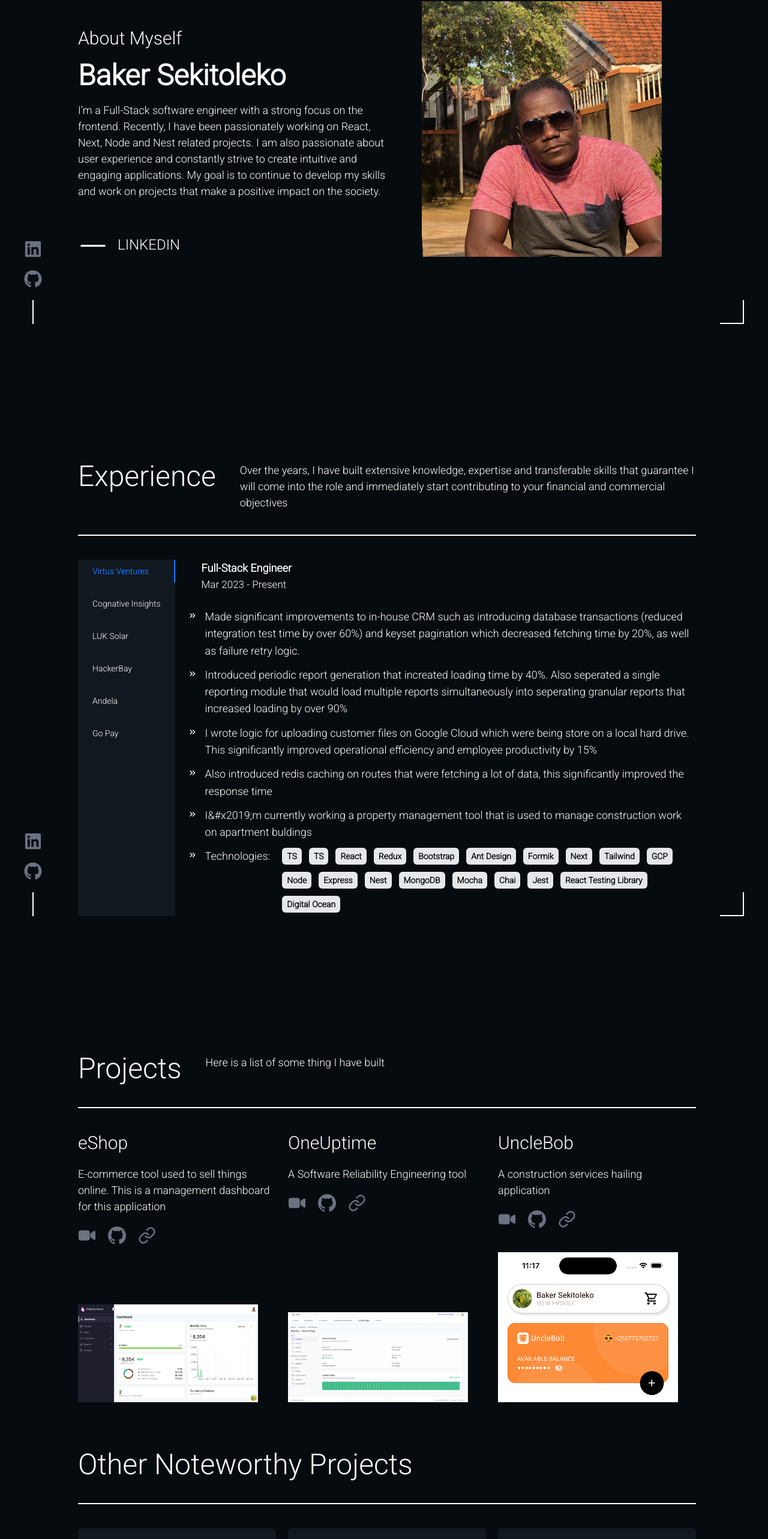
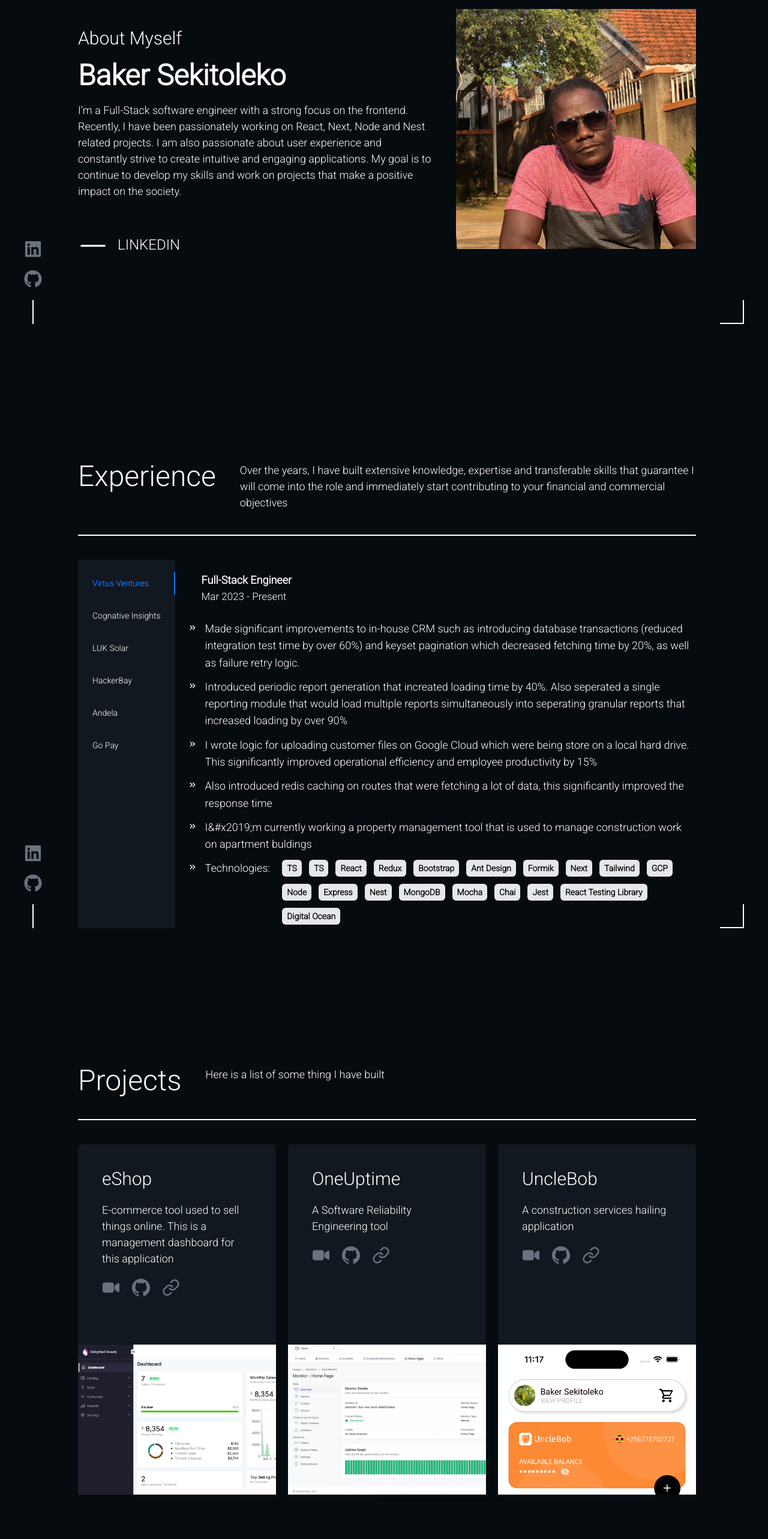
Before and after one commit to Qadriyah/portifolio, a Next.js app: page / in a window 1280 px wide. Shown: the part 220-2785 px from the top of the page at 60% size. Built offline with nearby package versions, Linux system fonts and the light colour scheme.

Commit message:
Feat: Code refactoring

```diff
--- a/src/app/globals.css
+++ b/src/app/globals.css
@@ -68,12 +68,18 @@ body {
 .ant-tabs-tab {
   width: 50%;
   color: #fff !important;
+  width: 100%;
+  margin-top: 20px;
+}
+
+.ant-tabs-tab:hover {
+  color: #1677ff !important;
 }
 
 .background {
   position: absolute;
   top: 0;
-  left: 0;
+  right: 0;
   bottom: 0;
   width: 300px;
   height: 100vh;
@@ -88,8 +94,8 @@ button {
   -ms-user-select: none;
   cursor: pointer;
   position: absolute;
-  top: 18px;
-  left: 15px;
+  top: 0;
+  right: 0;
   width: 50px;
   height: 50px;
   border-radius: 50%;
@@ -105,29 +111,18 @@ li {
 .menu ul {
   padding: 25px;
   position: absolute;
-  top: 100px;
-  width: 230px;
+  top: 50px;
+  right: 0;
+  width: 300px;
+  display: flex;
+  flex-direction: column;
+  align-items: center;
 }
 
 .menu ul li {
   list-style: none;
-  margin-bottom: 20px;
-  display: flex;
-  align-items: center;
+  width: 150px;
+  height: 70px;
   cursor: pointer;
+  text-align: center;
 }
-
-.icon-placeholder {
-  width: 40px;
-  height: 40px;
-  border-radius: 50%;
-  flex: 40px 0;
-  margin-right: 20px;
-}
-
-.text-placeholder {
-  border-radius: 5px;
-  width: 200px;
-  height: 20px;
-  flex: 1;
-}
--- a/src/components/About.tsx
+++ b/src/components/About.tsx
@@ -21,7 +21,7 @@ const About = () => {
   return (
     <Container containerId="about">
       <div
-        className="flex-1 flex flex-col-reverse lg:flex-row"
+        className="flex-1 flex gap-10 flex-col-reverse lg:flex-row"
         ref={ref}
         id={isVisible ? "visible" : ""}
       >
@@ -48,14 +48,15 @@ const About = () => {
             </Link>
           </div>
         </div>
-        <div className="flex-1 flex justify-center my-auto">
-          <Image
-            src="/assets/images/me.jpg"
-            alt="me"
-            width={400}
-            height={400}
-          />
-        </div>
+        <div
+          className="min-h-[300px] w-full lg:w-[400px] lg:h-[400px] my-auto"
+          style={{
+            backgroundImage: `url(${"/assets/images/me.jpg"})`,
+            backgroundRepeat: "no-repeat",
+            backgroundSize: "cover",
+            backgroundPosition: "center",
+          }}
+        />
       </div>
     </Container>
   );
--- a/src/components/Employment.tsx
+++ b/src/components/Employment.tsx
@@ -12,7 +12,7 @@ export type IProps = {
 
 const Employment: FunctionComponent<IProps> = ({ employer }) => {
   return (
-    <div className="pl-5">
+    <div className="pl-5 pt-[20px]">
       <div className="mb-5">
         <p className="font-bold">{employer.position}</p>
         <p className="text-[17px]">{employer.date}</p>
--- a/src/components/Experience.tsx
+++ b/src/components/Experience.tsx
@@ -76,8 +76,6 @@ const Experience = () => {
             objectives
           </p>
         </div>
-        <div className="overflow-x-scroll min-w-[200px]">
-          <div>
         <Tabs
           tabPosition="left"
           animated={{ tabPane: false, inkBar: false }}
@@ -90,8 +88,6 @@ const Experience = () => {
           className={`${roboto.className}`}
         />
       </div>
-        </div>
-      </div>
     </Container>
   );
 };
--- a/src/components/OtherProject.tsx
+++ b/src/components/OtherProject.tsx
@@ -5,32 +5,29 @@ import { SiGithub } from "react-icons/si";
 import Technologies from "./Technologies";
 
 type IProps = {
-  title: string;
-  description: string;
-  repo: string;
-  technologies: string[];
+  project: {
+    title: string;
+    description: string;
+    repo: string;
+    technologies: string[];
+  };
 };
 
-const OtherProject: FunctionComponent<IProps> = ({
-  repo,
-  title,
-  description,
-  technologies,
-}) => {
+const OtherProject: FunctionComponent<IProps> = ({ project }) => {
   return (
     <div className="bg-[#12181f] p-5 rounded-md flex flex-col justify-between gap-5">
       <div>
         <div className="flex justify-between">
           <BsFolder2Open size={30} className="text-white" />
-          <Link href={repo} target="_blank" className="cursor-pointer">
+          <Link href={project.repo} target="_blank" className="cursor-pointer">
             <SiGithub size={30} className="text-gray-500 hover:text-white" />
           </Link>
         </div>
-        <p className="text-3xl my-5">{title}</p>
-        <p>{description}</p>
+        <p className="text-3xl my-5">{project.title}</p>
+        <p>{project.description}</p>
       </div>
       <div className="flex gap-3">
-        <Technologies technologies={technologies} />
+        <Technologies technologies={project.technologies} />
       </div>
     </div>
   );
--- a/src/components/ProjectItem.tsx
+++ b/src/components/ProjectItem.tsx
@@ -6,6 +6,7 @@ import Link from "next/link";
 import Image from "next/image";
 
 type IProps = {
+  project: {
     title: string;
     description: string;
     image: string;
@@ -13,33 +14,36 @@ type IProps = {
     repo: string;
     host: string;
   };
+};
 
-const ProjectItem: FunctionComponent<IProps> = ({
-  title,
-  description,
-  image,
-  video,
-  repo,
-  host,
-}) => {
+const ProjectItem: FunctionComponent<IProps> = ({ project }) => {
   return (
-    <div className="flex-1 flex flex-col gap-5 justify-between">
-      <div>
-        <p className="text-3xl mb-5">{title}</p>
-        <p>{description}</p>
+    <div className="flex-1 flex flex-col gap-5 justify-between bg-[#12181f] rounded-md">
+      <div className="p-10">
+        <p className="text-3xl mb-5">{project.title}</p>
+        <p>{project.description}</p>
         <div className="flex gap-5 my-5">
-          <Link href={video} target="_blank" className="cursor-pointer">
+          <Link href={project.video} target="_blank" className="cursor-pointer">
             <IoVideocam size={30} className="text-gray-500 hover:text-white" />
           </Link>
-          <Link href={repo} target="_blank" className="cursor-pointer">
+          <Link href={project.repo} target="_blank" className="cursor-pointer">
             <SiGithub size={30} className="text-gray-500 hover:text-white" />
           </Link>
-          <Link href={host} target="_blank" className="cursor-pointer">
+          <Link href={project.host} target="_blank" className="cursor-pointer">
             <FiLink size={30} className="text-gray-500 hover:text-white" />
           </Link>
         </div>
       </div>
-      <Image src={image} alt="img" width={300} height={300} />
+      <Link href={project.host} target="_blank" className="cursor-pointer">
+        <div
+          className="min-h-[250px] w-full cursor-pointer hover:opacity-45"
+          style={{
+            backgroundImage: `url(${project.image})`,
+            backgroundRepeat: "no-repeat",
+            backgroundSize: "cover",
+          }}
+        />
+      </Link>
     </div>
   );
 };
--- a/src/components/Projects.tsx
+++ b/src/components/Projects.tsx
@@ -26,17 +26,9 @@ const Projects = () => {
           <p className="text-5xl">Projects</p>
           <p>Here is a list of some thing I have built</p>
         </div>
-        <div className="grid grid-cols-1 md:grid-cols-2 lg:grid-cols-3 gap-5">
+        <div className="grid grid-cols-1 md:grid-cols-2 xl:grid-cols-3 gap-5">
           {projects.featuredProjects.map((project, index) => (
-            <ProjectItem
-              key={index}
-              title={project.title}
-              description={project.description}
-              image={project.image}
-              video={project.video}
-              repo={project.repo}
-              host={project.host}
-            />
+            <ProjectItem key={index} project={project} />
           ))}
         </div>
         <div className="flex flex-col lg:flex-row gap-10 my-10 py-10 border-b-2 border-b-white">
@@ -46,13 +38,7 @@ const Projects = () => {
         </div>
         <div className="grid grid-cols-1 md:grid-cols-2 lg:grid-cols-3 gap-5">
           {projects.otherProjects.map((project, index) => (
-            <OtherProject
-              key={index}
-              title={project.title}
-              description={project.description}
-              repo={project.repo}
-              technologies={project.technologies}
-            />
+            <OtherProject key={index} project={project} />
           ))}
         </div>
       </div>
--- a/src/data/projects.json
+++ b/src/data/projects.json
@@ -6,7 +6,7 @@
       "image": "/assets/images/eshop.png",
       "video": "https://www.loom.com/share/02b41ba2ed984a9eaa6a15680bd90d1b",
       "repo": "https://github.com/Qadriyah/eshop-dashboard",
-      "host": ""
+      "host": "https://console-eshop.netlify.app"
     },
     {
       "title": "OneUptime",
```
Lines whose indentation alone changed are shown as unchanged.
